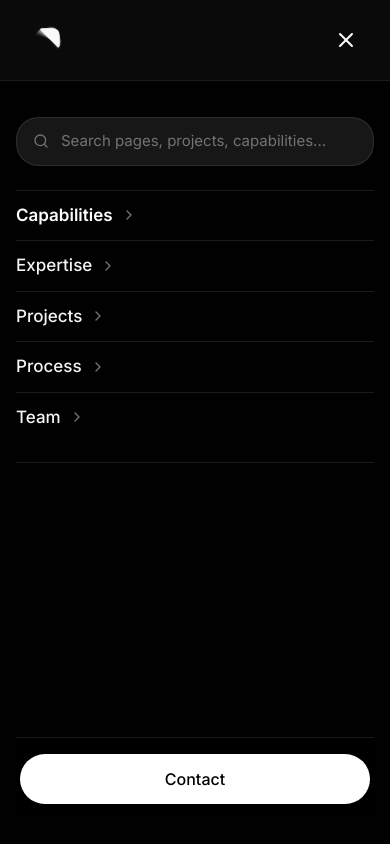
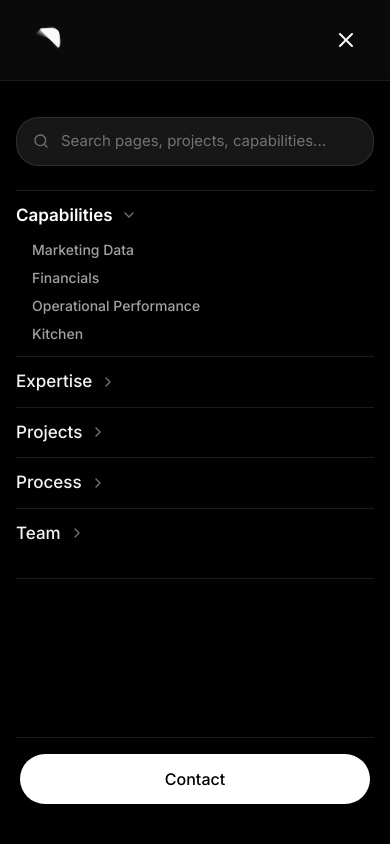
Before and after one commit to aliahm08/B2W, a React (Vite) app: page / in a window 390 px wide. Both pictures are taken after a click on the button 346 px from the left and 40 px from the top of the page. Shown: the top 844 px of the page. Built offline with nearby package versions, Linux system fonts and the light colour scheme.

Commit message:
Animate mobile menus and auto-expand the active section

```diff
--- a/src/components/Navbar.tsx
+++ b/src/components/Navbar.tsx
@@ -308,10 +308,24 @@ export default function Navbar() {
   }, [location.pathname, location.hash]);
 
   useEffect(() => {
-    if (!isOpen) {
+    if (isOpen) {
+      const activeItem = navItems.find((item) => activeDesktopLink === item.to);
+      if (activeItem?.children.length) {
+        setExpandedMobileSections({ [activeItem.label]: true });
+        return;
+      }
+
+      const matchingChildParent = navItems.find((item) =>
+        item.children.some((child) => child.to === location.pathname),
+      );
+      if (matchingChildParent) {
+        setExpandedMobileSections({ [matchingChildParent.label]: true });
+        return;
+      }
+    } else {
       setExpandedMobileSections({});
     }
-  }, [isOpen]);
+  }, [activeDesktopLink, isOpen, location.pathname]);
 
   const searchResultsContent =
     hasSearchQuery && filteredSearchEntries.length > 0 ? (
@@ -576,7 +590,15 @@ export default function Navbar() {
                     </Link>
                   )}
 
+                  <AnimatePresence initial={false}>
                     {item.children.length > 0 && isExpanded ? (
+                      <motion.div
+                        initial={{ height: 0, opacity: 0 }}
+                        animate={{ height: 'auto', opacity: 1 }}
+                        exit={{ height: 0, opacity: 0 }}
+                        transition={{ duration: 0.18, ease: 'easeOut' }}
+                        className="overflow-hidden"
+                      >
                         <div className="mt-3 space-y-2 pl-4">
                           {item.children.map((child) => (
                             <Link
@@ -589,7 +611,9 @@ export default function Navbar() {
                             </Link>
                           ))}
                         </div>
+                      </motion.div>
                     ) : null}
+                  </AnimatePresence>
                 </div>
               );
             })}
```
Lines whose indentation alone changed are shown as unchanged.
